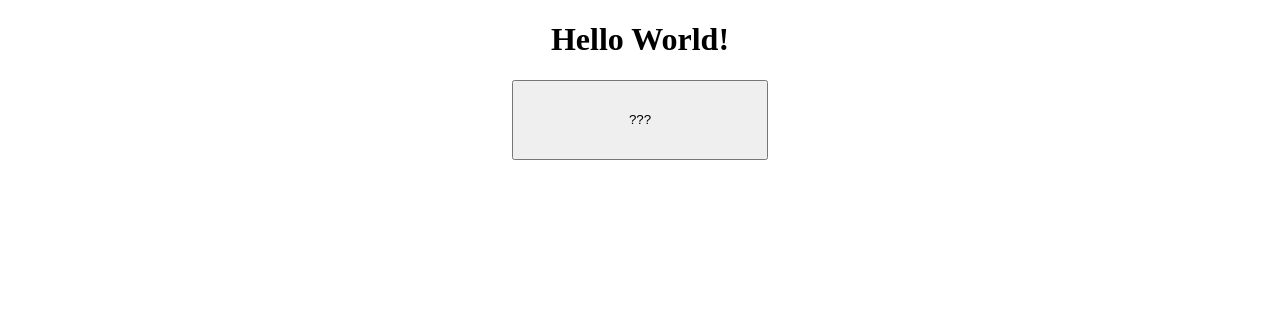
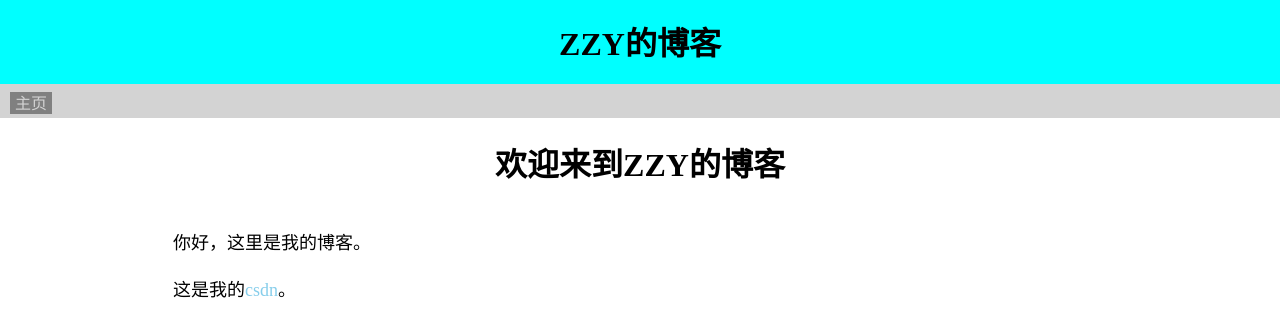
Before and after one commit to zhengzhiyun2011/zhengzhiyun2011.github.io, a plain HTML site: page index.html in a window 1280 px wide. Drawn offline with Linux system fonts and the light colour scheme.

Commit message:
Add files via upload

```diff
--- /dev/null
+++ b/blog-style.css
@@ -0,0 +1,51 @@
+body {
+  margin: 0px;
+  min-width: 800px;
+}
+
+nav {
+  padding: 5px;
+  background-color: lightgray;
+}
+
+article {
+  width: 100vw;
+  display: flex;
+  justify-content: center;
+}
+
+div.blog-div {
+  width: 80vw;
+  text-align: left;
+  font-size: large;
+  white-space: pre;
+}
+
+a {
+  text-decoration: none;
+  color: skyblue;
+}
+
+a.nav-link {
+  margin: 5px;
+  padding: 2.5px 5px 2.5px 5px;
+  text-decoration: none;
+  background-color: gray;
+  color: lightgray;
+}
+
+h1.head-title {
+  margin-top: -0.25vh;
+  margin-bottom: 0px;
+  padding: 20px;
+
+  text-align: center;
+  color: black;
+  background-color: aqua;
+}
+
+h1.article-title {
+  text-align: center;
+  color: black;
+  font-size: xx-large;
+}
--- a/index.html
+++ b/index.html
@@ -1,35 +1,29 @@
 <!DOCTYPE html>
+<html lang="zh">
+  <head>
+    <meta charset="utf-8" name="viewport" content="width=device-width, initial-scale=1" />
+    <title>我的博客</title>
+    <link href="blog-style.css" rel="stylesheet" type="text/css" />
+  </head>
 
-<html lang="zh">
-    <head>
-        <meta charset="utf-8" />
-        <title>Hello World</title>
-        <script>
-            var pos = 0;
-            var word_list = ["你干嘛~~~", "你别点了", "求求你", "好吧", "没东西了", "真没东西了"]
+  <body>
+    <header>
+      <h1 class="head-title">ZZY的博客</h1>
+    </header>
+    <nav>
+      <a class="nav-link" href="https://zhengzhiyun2011.github.io">主页</a>
+    </nav>
+    <!-- 正文 -->
+    <main>
+      <h1 class="article-title">欢迎来到ZZY的博客</h1>
 
-            function func() {
-                if (pos < word_list.length) {
-                    document.getElementById("123").innerHTML = word_list[pos++];
-                } else if (pos == word_list.length) {
-                    document.getElementById("e").style.display = "";
-                    ++pos;
-                } else {
-                    document.getElementById("123").innerHTML = "吓死你！";
-                    document.getElementsByTagName("html")[0].style.backgroundColor = "red";
-                    document.getElementById("e").style.display = "none";
-                }
-            }
-        </script>
-    </head>
-    <body>
-        <h1 style="text-align: center;">Hello World!</h1>
-        <div style="text-align: center;"><button
-            onclick="func()"
-            id="123"
-            style="height: 10vh;
-            width: 20vw;">???</button>
+      <article>
+        <div class="blog-div">
+          你好，这里是我的博客。
+
+          这是我的<a href="https://blog.csdn.net/zhengzhiyun2011?spm=1000.2115.3001.5343">csdn</a>。
         </div>
-        <div id="e" style="display: none;">吓你一跳</div>
-    </body>
+      </article>
+    </main>
+  </body>
 </html>
```
